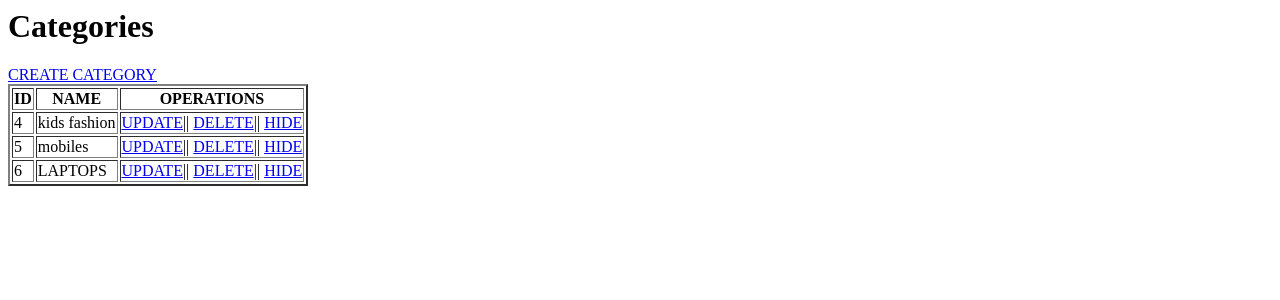
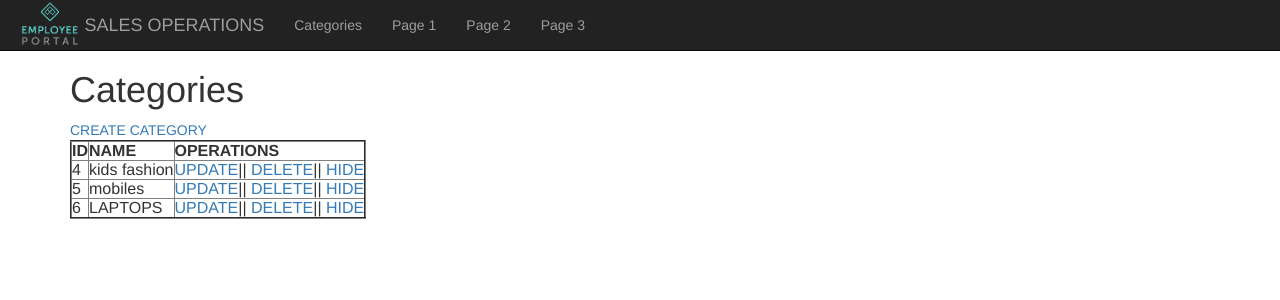
Before and after one commit to sambapython/djangobatch24, a Django app: page /categories/ in a window 1280 px wide. Shown: the top 300 px of the page. Run offline with Django 3.2, Linux system fonts and the light colour scheme; data comes from the database, SQL or seed files in the repository; both versions use the stored data as it was after the commit; some libraries are stand-ins or nearby versions.

Commit message:
12/9 static files and bootstrap inclusion in site.

```diff
--- /dev/null
+++ b/sales/product/static/main.css
@@ -0,0 +1,3 @@
+#id1{
+	color: red;
+}
--- /dev/null
+++ b/sales/product/templates/base.html
@@ -0,0 +1,33 @@
+<html>
+    <head>
+      <title>SALES OPERATION</title>
+      <meta charset="utf-8">
+      <meta name="viewport" content="width=device-width, initial-scale=1">
+      <link rel="stylesheet" href="https://maxcdn.bootstrapcdn.com/bootstrap/3.4.1/css/bootstrap.min.css">
+      <script src="https://ajax.googleapis.com/ajax/libs/jquery/3.5.1/jquery.min.js"></script>
+      <script src="https://maxcdn.bootstrapcdn.com/bootstrap/3.4.1/js/bootstrap.min.js"></script>
+    </head>
+    <body>
+        <nav class="navbar navbar-inverse navbar-fixed-top">
+          <div class="container-fluid">
+            <div class="navbar-header">
+              <img src="/static/images/logo.png/" alt="LOGO" widht=50 height=50>
+            </div>
+            <div class="navbar-header">
+              <a class="navbar-brand" href="#">SALES OPERATIONS</a>
+            </div>
+            <ul class="nav navbar-nav">
+              <li><a href="/categories/">Categories</a></li>
+              <li><a href="#">Page 1</a></li>
+              <li><a href="#">Page 2</a></li>
+              <li><a href="#">Page 3</a></li>
+            </ul>
+          </div>
+        </nav>
+        <div class="container" style="margin-top:50px">
+            {% block content%}
+                <h1>This site is for sales operations.</h1>
+            {% endblock %}
+        </div>
+    </body>
+</html>
--- a/sales/product/templates/categories.html
+++ b/sales/product/templates/categories.html
@@ -1,4 +1,22 @@
-<html>
+{% extends 'base.html'%}
+{% block content%}
+    <h1>Categories</h1>
+    <a href="/category/create/">CREATE CATEGORY</a>
+    <table border="2">
+        <tr><th>ID</th><th>NAME</th><th>OPERATIONS</th></tr>
+        {% for cat in cats %}
+            <tr>
+                <td>{{cat.id}}</td><td>{{ cat.name}}</td>
+                <td><a href="/category/update/{{ cat.id }}/">UPDATE</a>||
+                <a href="/category/delete/{{ cat.id }}/">DELETE</a>||
+                <a href="/category/hide/{{ cat.id }}/">HIDE</a>
+            </td>
+            </tr>
+        {% endfor %}
+    </table>
+
+{% endblock %}
+<!-- <html>
     <head>
         <title>SALES APPLICATION</title>
     </head>
@@ -18,4 +36,4 @@
             {% endfor %}
         </table>
     </body>
-</html>
+</html> -->
--- a/sales/product/views.py
+++ b/sales/product/views.py
@@ -2,6 +2,10 @@ from django.http.response import HttpResponse
 from django.shortcuts import render, redirect
 from django.http import HttpResponse
 from product.models import Category
+
+def view_index(request):
+    return render(request, "base.html")
+
 def view_hide_category(request, cat_id):
     cat_inst = Category.objects.get(id=cat_id)
     if request.method == "POST":
--- a/sales/sales/urls.py
+++ b/sales/sales/urls.py
@@ -16,7 +16,7 @@ Including another URLconf
 from django.contrib import admin
 from django.urls import path
 from product.views import view_categories, view_create_category, view_update_category,\
-    view_delete_category, view_hide_category
+    view_delete_category, view_hide_category, view_index
 
 urlpatterns = [
     path('admin/', admin.site.urls),
@@ -27,4 +27,5 @@ urlpatterns = [
     path('category/delete/<int:cat_id>/', view_delete_category),
     #view_delete_category(request_obj, cat_id=1)
     path('category/hide/<int:cat_id>/', view_hide_category),
+    path("", view_index),
 ]
```
Also changed, not shown: sales/product/templates/confirm.html (+3 -8 lines), sales/product/templates/create_category.html (+15 -2 lines), sales/db.sqlite3, sales/product/static/images/logo.png (added), 1 other file.
